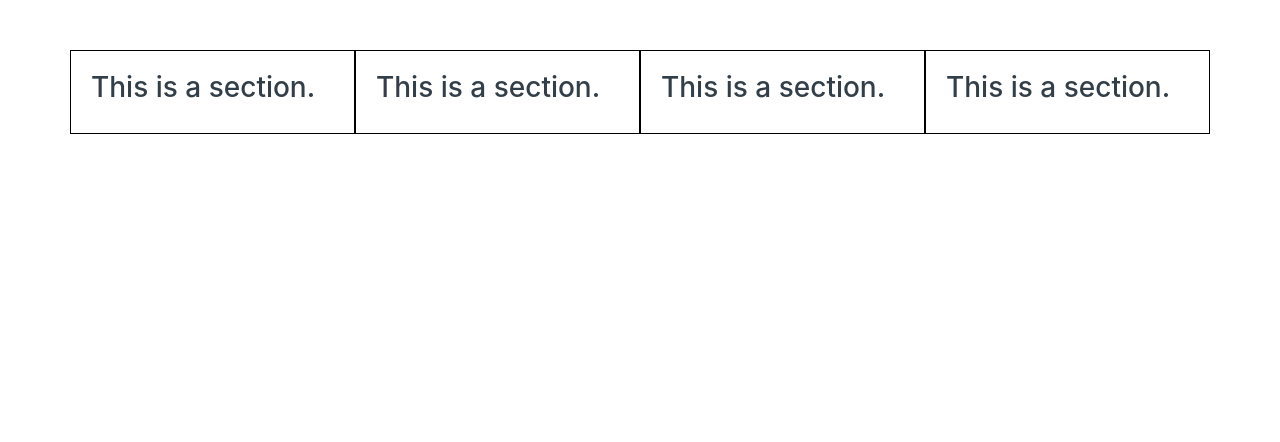
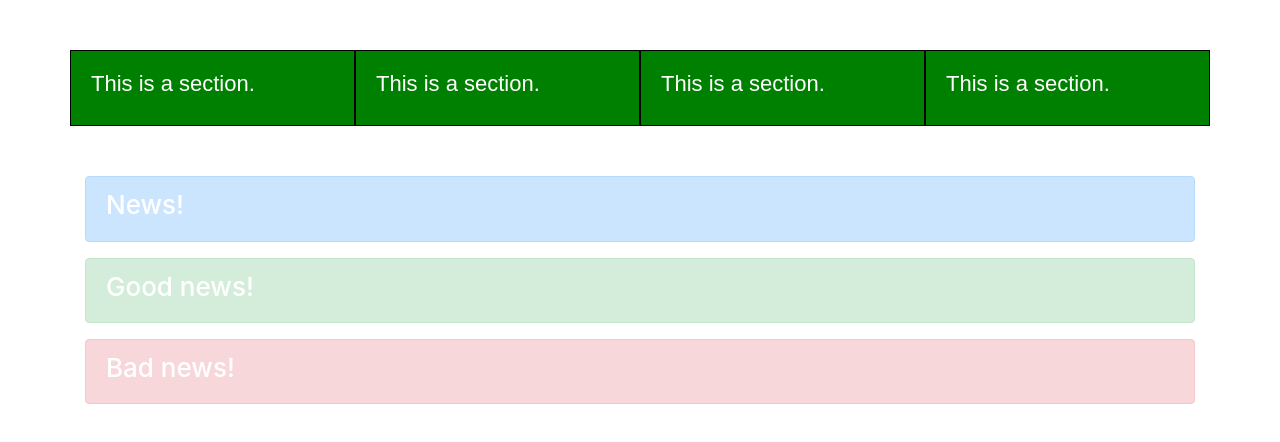
Before and after one commit to renzsam16/lecture1, a plain HTML site: page index.html in a window 1280 px wide. Drawn offline with nearby package versions, Linux system fonts and the light colour scheme; files that its build step writes are made by us from their sources.

Commit message:
Added new styles in styles.scss

```diff
--- a/index.html
+++ b/index.html
@@ -3,6 +3,7 @@
 <head>
 	<title>Hello, lecture 1!</title>
 	<link rel="stylesheet" href="https://stackpath.bootstrapcdn.com/bootstrap/4.1.1/css/bootstrap.min.css" integrity="sha384-WskhaSGFgHYWDcbwN70/dfYBj47jz9qbsMId/iRN3ewGhXQFZCSftd1LZCfmhktB" crossorigin="anonymous">
+	<link rel="stylesheet" type="text/css" href="styles.css">
 	<style type="text/css">
 		.row {
 			padding: 50px 0;
@@ -30,6 +31,15 @@
 				<h3>This is a section.</h3>
 			</div>
 		</div>
+		<div class="alert alert-primary">
+			<h2>News!</h2>
+		</div>
+		<div class="alert alert-success">
+			<h2>Good news!</h2>
+		</div>
+		<div class="alert alert-danger">
+			<h2>Bad news!</h2>
+		</div>
 	</div>
 </body>
 </html>
--- a/styles.scss
+++ b/styles.scss
@@ -1,11 +1,28 @@
-$color: green;
+$color: white;
 
-ul {
-	font-size: 14px;
+h3 {
 	color: $color;
 }
 
-ol {
-	font-size: 18px;
+h2 {
 	color: $color;
 }
+
+  %message {
+      font-family: sans-serif;
+      font-weight: bold;
+  }
+
+  .row > div {
+      @extend %message;
+      background-color: green;
+  }
+
+.container {
+  h2 {
+		font-size: 26px;
+  }
+  h3 {
+      	font-size: 22px;
+  }
+}
```
